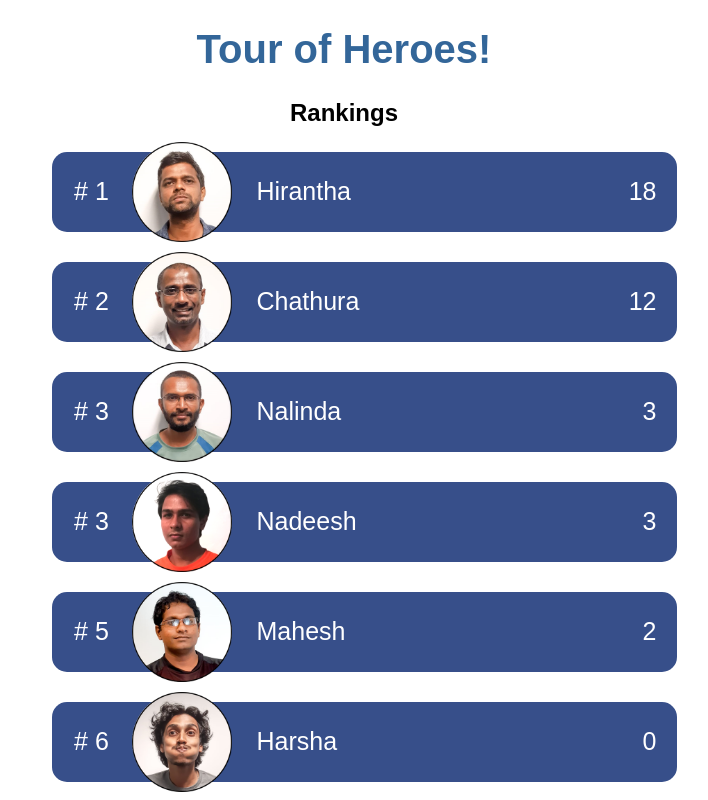
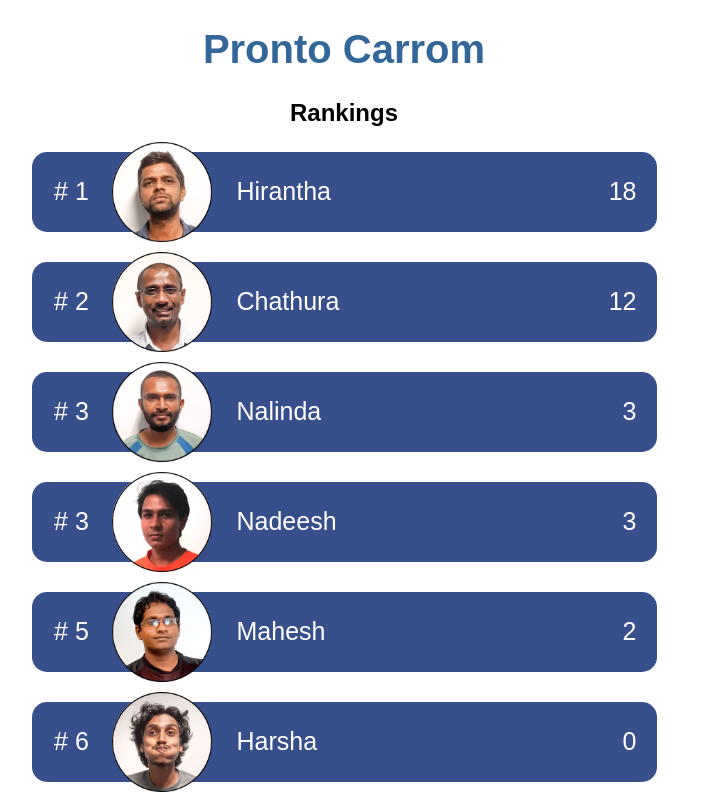
Before and after one commit to Nash171/pronto-carrom, an Angular app: page / in a window 1280 px wide. Shown: the top 800 px of the page, without its empty margins (296-1004 px from the left). Built offline with nearby package versions, Linux system fonts and the light colour scheme.

Commit message:
fixing alignment issue

```diff
--- a/src/app/app.component.html
+++ b/src/app/app.component.html
@@ -1,7 +1,7 @@
 <!--The content below is only a placeholder and can be replaced.-->
 <div style="text-align:center">
   <h1>
-    {{ title }}!
+    {{ title }}
   </h1>
   <app-rankings></app-rankings>
 </div>
--- a/src/app/app.component.ts
+++ b/src/app/app.component.ts
@@ -6,5 +6,5 @@ import { Component } from '@angular/core';
   styleUrls: ['./app.component.css']
 })
 export class AppComponent {
-  title = 'Tour of Heroes';
+  title = 'Pronto Carrom';
 }
--- a/src/app/rankings/rankings.component.css
+++ b/src/app/rankings/rankings.component.css
@@ -4,6 +4,7 @@ ul.rankings {
   display: flex;
   flex-direction: column;
   align-items: center;
+  padding: 0;
 }
 
 .rank-record-container {
```
